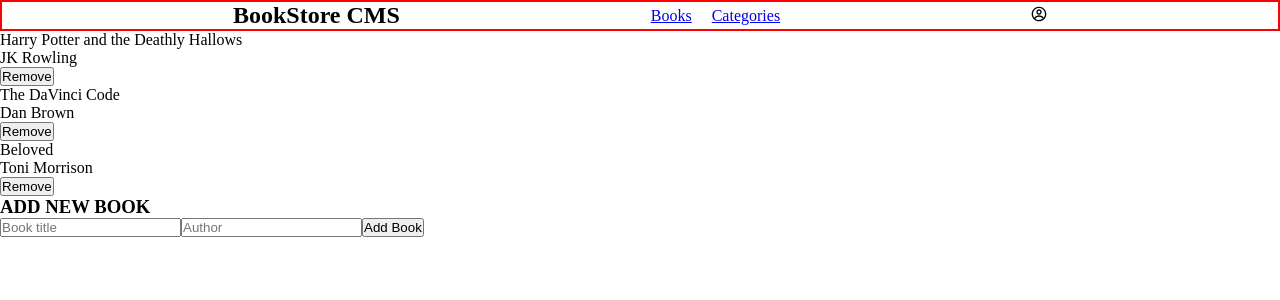
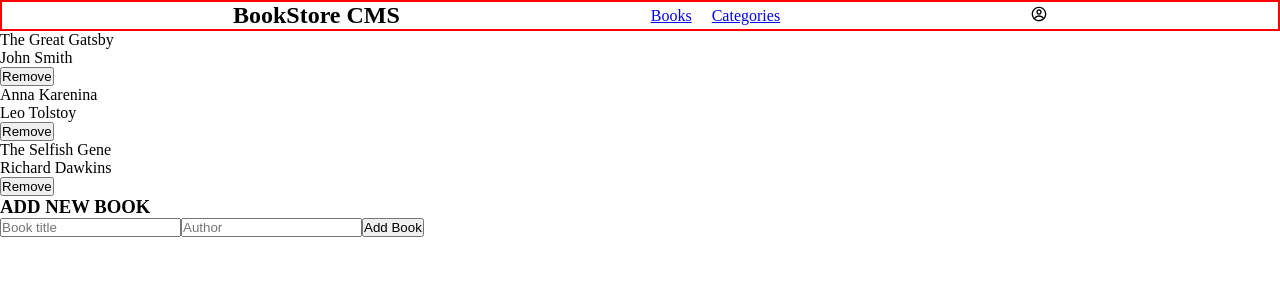
Before and after one commit to mnaibei/bookstore-react, a React (Create React App) app: page / in a window 1280 px wide. Shown: the top 300 px of the page. Built offline with nearby package versions, Linux system fonts and the light colour scheme.

Commit message:
used redux state to display, add and remove books

```diff
--- a/src/components/Books.jsx
+++ b/src/components/Books.jsx
@@ -1,30 +1,25 @@
+import { useDispatch, useSelector } from 'react-redux';
+import { removeBook } from '../redux/books/bookSlice';
+
 const Books = () => {
-  const books = [
-    {
-      id: 1,
-      title: 'Harry Potter and the Deathly Hallows',
-      author: 'JK Rowling',
-    },
-    {
-      id: 2,
-      title: 'The DaVinci Code',
-      author: 'Dan Brown',
-    },
-    {
-      id: 3,
-      title: 'Beloved',
-      author: 'Toni Morrison',
-    },
-  ];
+  const dispatch = useDispatch();
+  const { books } = useSelector((store) => store.books);
 
   return (
     <>
       <ul className="displayedBooks">
         {books.map((book) => (
-          <div key={book.id}>
+          <div key={book.item_id}>
             <li>{book.title}</li>
             <li>{book.author}</li>
-            <button type="button">Remove</button>
+            <button
+              type="button"
+              onClick={() => {
+                dispatch(removeBook(book.item_id));
+              }}
+            >
+              Remove
+            </button>
           </div>
         ))}
       </ul>
--- a/src/components/Form.jsx
+++ b/src/components/Form.jsx
@@ -1,12 +1,48 @@
-const Form = () => (
+import { useState } from 'react';
+import { useDispatch, useSelector } from 'react-redux';
+import { addBook } from '../redux/books/bookSlice';
+
+const Form = () => {
+  const initial = {
+    title: '',
+    author: '',
+  };
+
+  const [state, setState] = useState(initial);
+  const { books } = useSelector((state) => state.books);
+
+  const handleChange = (e) => {
+    const { name, value } = e.target;
+    setState((prev) => ({
+      item_id: `item${books.length + 1}`, ...prev, [name]: value,
+    }));
+  };
+
+  const dispatch = useDispatch();
+
+  const handleSubmit = () => {
+    if (state.title.trim() !== '' && state.author.trim() !== '') {
+      dispatch(addBook(state));
+      setState(initial);
+    }
+  };
+
+  return (
     <>
       <h3>ADD NEW BOOK</h3>
       <form action="submit" className="submit">
-      <input type="text" className="title" placeholder="Book title" />
-      <input type="text" className="author" placeholder="Author" />
-      <button type="button" className="addBook">Add Book</button>
+        <input type="text" className="title" placeholder="Book title" onChange={handleChange} name="title" value={state.title} />
+        <input type="text" className="author" placeholder="Author" onChange={handleChange} name="author" value={state.author} />
+        <button
+          type="button"
+          className="addBook"
+          onClick={handleSubmit}
+        >
+          Add Book
+        </button>
       </form>
     </>
   );
+};
 
 export default Form;
--- a/src/index.js
+++ b/src/index.js
@@ -1,12 +1,16 @@
 import React from 'react';
 import ReactDOM from 'react-dom/client';
+import { Provider } from 'react-redux';
+import store from './redux/store';
 import './index.css';
 import App from './App';
 
 const root = ReactDOM.createRoot(document.getElementById('root'));
 root.render(
   <React.StrictMode>
-    <App />
+    <Provider store={store}>
+      <App />
+    </Provider>
   </React.StrictMode>,
 );
 
--- a/src/redux/books/bookSlice.js
+++ b/src/redux/books/bookSlice.js
@@ -1,7 +1,26 @@
 import { createSlice } from '@reduxjs/toolkit';
 
 const initialState = {
-  books: [],
+  books: [
+    {
+      item_id: 'item1',
+      title: 'The Great Gatsby',
+      author: 'John Smith',
+      category: 'Fiction',
+    },
+    {
+      item_id: 'item2',
+      title: 'Anna Karenina',
+      author: 'Leo Tolstoy',
+      category: 'Fiction',
+    },
+    {
+      item_id: 'item3',
+      title: 'The Selfish Gene',
+      author: 'Richard Dawkins',
+      category: 'Nonfiction',
+    },
+  ],
 };
 
 const bookSlice = createSlice({
@@ -12,8 +31,9 @@ const bookSlice = createSlice({
       state.books.push(action.payload);
     },
     removeBook: (state, action) => {
-      const bookId = action.payload;
-      state.books = state.books.filter((item) => item.id !== bookId);
+      const newState = { ...state };
+      newState.books = state.books.filter((item) => item.item_id !== action.payload);
+      return newState;
     },
   },
 });
```
Lines whose indentation alone changed are shown as unchanged.
